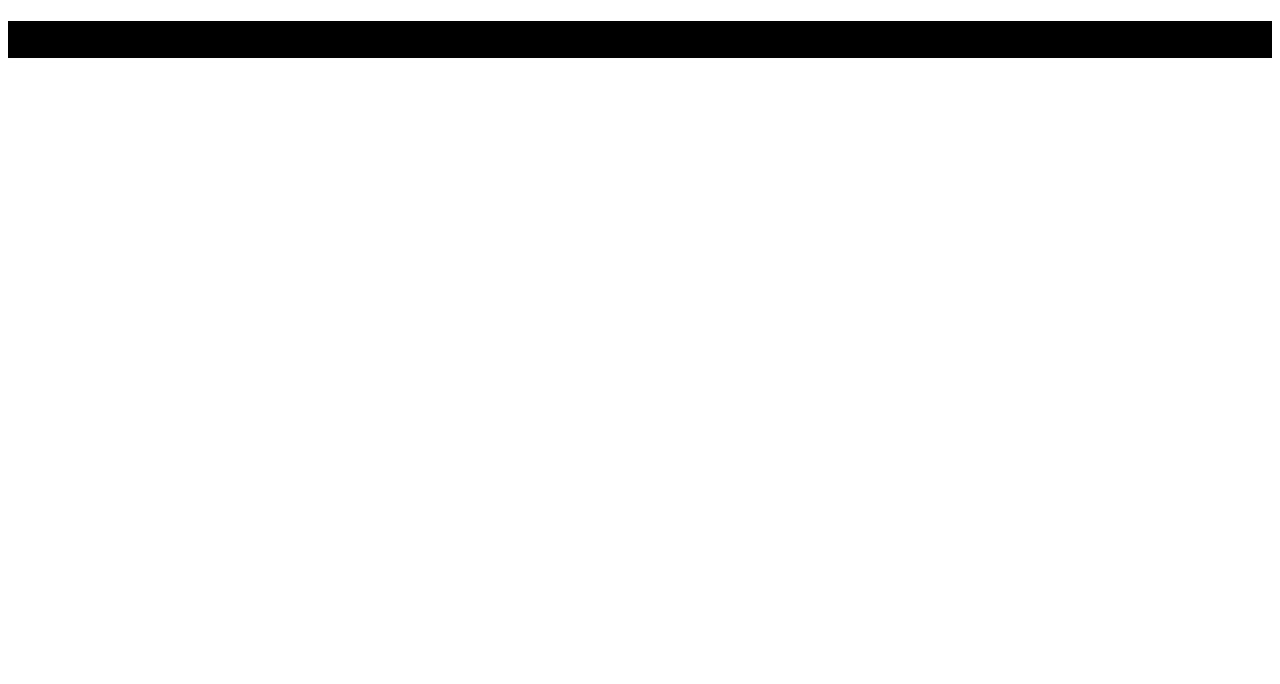
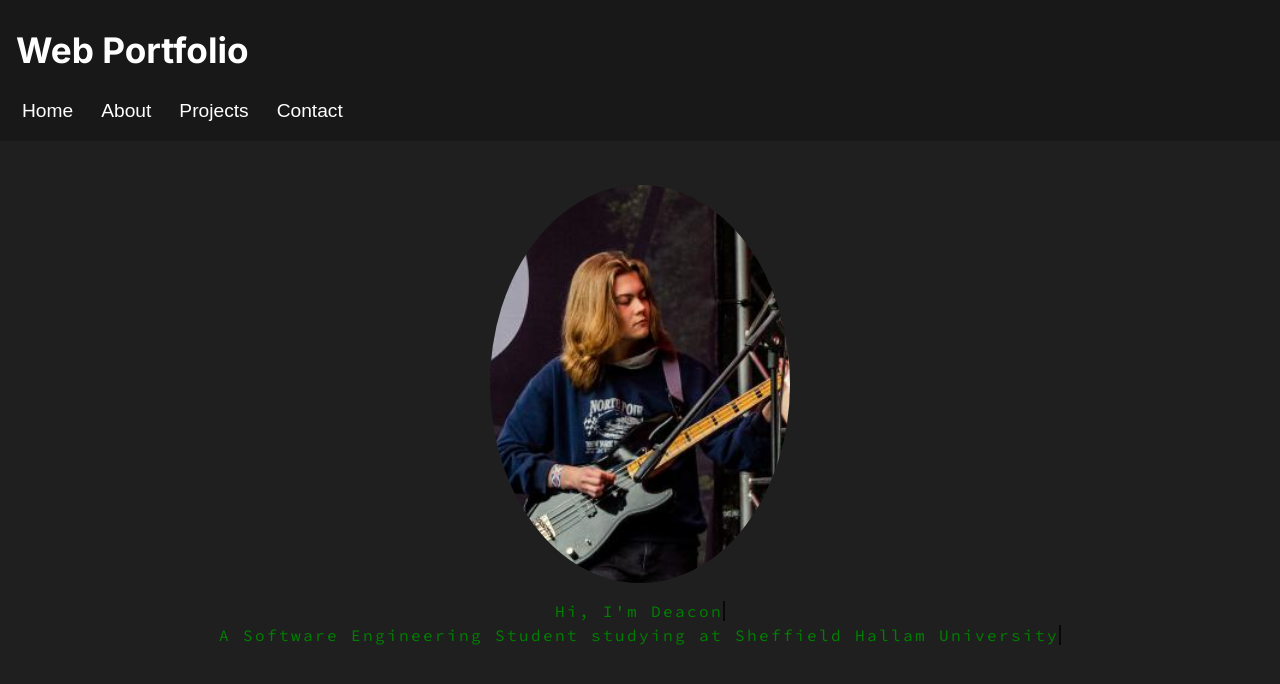
Before and after one commit to JokerZ75/Web-Portfolio, a Gatsby site: page / in a window 1280 px wide. Shown: the top 684 px of the page. Built offline with nearby package versions, Linux system fonts and the light colour scheme; Gatsby itself is replaced by a stand-in of ours.

Commit message:
Landing Page

```diff
--- a/gatsby-config.ts
+++ b/gatsby-config.ts
@@ -1,15 +1,28 @@
 import type { GatsbyConfig } from "gatsby";
+import { resolve } from "path";
 
 const config: GatsbyConfig = {
   siteMetadata: {
     title: `Portfolio`,
-    siteUrl: `https://www.yourdomain.tld`
+    siteUrl: `https://www.yourdomain.tld`,
   },
   // More easily incorporate content into your pages through automatic TypeScript type generation and better GraphQL IntelliSense.
   // If you use VSCode you can also use the GraphQL plugin
   // Learn more at: https://gatsby.dev/graphql-typegen
   graphqlTypegen: true,
-  plugins: ["gatsby-plugin-sass"]
+  plugins: [
+    "gatsby-plugin-sass",
+    `gatsby-plugin-smoothscroll`,
+    `gatsby-plugin-image`,
+    `gatsby-plugin-sharp`,
+    `gatsby-transformer-sharp`,
+    {
+      resolve: "gatsby-plugin-manifest",
+      options: {
+        icon: "src/images/icon.png",
+      },
+    },
+  ],
 };
 
 export default config;
--- a/src/components/Header.tsx
+++ b/src/components/Header.tsx
@@ -0,0 +1,15 @@
+import React, { ReactNode } from "react";
+import Nav from "./Navbar";
+
+const Header: React.FC = () => {
+    return (
+        <header>
+            <div>
+                <h1 id="header-text">Web Portfolio</h1>
+            </div>
+            <Nav />
+        </header>
+    );
+};
+
+export default Header;
--- a/src/components/Navbar.tsx
+++ b/src/components/Navbar.tsx
@@ -0,0 +1,26 @@
+import React from "react";
+import { Link } from "gatsby";
+import scrollTo from "gatsby-plugin-smoothscroll";
+
+const Nav: React.FC = () => {
+    return (
+        <nav>
+            <ul>
+                <li>
+                    <button onClick={() => scrollTo('#Home')}>Home</button>
+                </li>
+                <li>
+                    <button onClick={() => scrollTo('#About')}>About</button>
+                </li>
+                <li>
+                    <button onClick={() => scrollTo('#Projects')}>Projects</button>
+                </li>
+                <li>
+                    <button onClick={() => scrollTo('#Contact')}>Contact</button>
+                </li>
+            </ul>
+        </nav>
+    );
+};
+
+export default Nav;
--- a/src/components/Sections/Home.tsx
+++ b/src/components/Sections/Home.tsx
@@ -0,0 +1,39 @@
+import React from "react";
+import { typeWriter } from "../../lib/utils/typing";
+// @ts-expect-error
+import me from "../../images/me2.png";
+import { StaticImage } from "gatsby-plugin-image";
+
+const Home: React.FC = () => {
+  const textRef = React.useRef<HTMLHeadingElement>(null);
+  const textRef2 = React.useRef<HTMLHeadingElement>(null);
+  const [count, setCount] = React.useState(0);
+
+  React.useEffect(() => {
+    if (textRef.current && textRef2.current && count === 0) {
+      typeWriter(textRef.current, "Hi, I'm Deacon", 100);
+      typeWriter(
+        textRef2.current,
+        "A Software Engineering Student studying at Sheffield Hallam University",
+        50,
+        1400
+      );
+      setCount(1);
+    }
+  }, [textRef]);
+
+  return (
+    <section id="Home">
+      <div id="home-image-holder">
+        <img id="home-image" src={me} alt="Image Of Deacon Hughes" />
+      </div>
+      <div className="">
+        <p ref={textRef} className="code-font"></p>
+        <br />
+        <p ref={textRef2} className="code-font"></p>
+      </div>
+    </section>
+  );
+};
+
+export default Home;
--- /dev/null
+++ b/src/lib/utils/typing.ts
@@ -0,0 +1,19 @@
+export function typeWriter(
+    element: HTMLElement,
+    text: string,
+    speed: number,
+    delay: number = 0
+) {
+    let i = 0;
+    const type = () => {
+        if (i < text.length) {
+            element.innerHTML += text.charAt(i);
+            i++;
+            setTimeout(type, speed);
+        }
+        if (i === text.length) {
+            return true;
+        }
+    };
+    setTimeout(type, delay);
+}
--- a/src/pages/index.tsx
+++ b/src/pages/index.tsx
@@ -1,16 +1,40 @@
-import * as React from "react"
-import type { HeadFC, PageProps } from "gatsby"
-import "../styles/index.scss"
+import * as React from "react";
+import type { HeadFC, PageProps } from "gatsby";
+import "../styles/index.scss";
+import { typeWriter } from "../lib/utils/typing";
+import Header from "../components/Header";
+import Home from "../components/Sections/Home";
 
 const IndexPage: React.FC<PageProps> = () => {
+  const textRef = React.useRef<HTMLHeadingElement>(null);
+  const [count, setCount] = React.useState(0);
+
+  React.useEffect(() => {
+    if (textRef.current && count === 0) {
+      typeWriter(textRef.current, "Hello World", 150);
+      typeWriter(
+        document?.getElementById("text2") as HTMLElement,
+        "Hello World",
+        100
+      );
+
+      setCount(1);
+    }
+  }, [textRef]);
+
   return (
-    <main className="bg-black">
-      <h1 className="text-white">Hello World</h1>
-    </main>
+    <>
+      <Header />
+      <main className="">
+        <Home />
+        <section id="About">
+          <h1 className="text">Hello World</h1>
+        </section>
+      </main>
+    </>
+  );
+};
 
-  )
-}
+export default IndexPage;
 
-export default IndexPage
-
-export const Head: HeadFC = () => <title>Home Page</title>
+export const Head: HeadFC = () => <title>Deacon Hughes Dev</title>;
--- a/src/styles/index.scss
+++ b/src/styles/index.scss
@@ -1,7 +1,127 @@
-.bg-black {
-    background-color: #000000;
+@import url("https://fonts.googleapis.com/css2?family=Inter:wght@400;500;700&family=Source+Code+Pro&display=swap");
+:root {
+  font: 16px/1.5 "Inter", sans-serif;
 }
 
-.bg-white {
-    background-color: #ffffff;
+body {
+  margin: 0;
+  padding: 0;
+  color: white;
 }
+
+.code-font {
+  font-family: "Source Code Pro", cursive;
+  border-right: 0.15em solid black;
+  letter-spacing: 0.15em;
+  margin: 0 auto;
+  overflow: hidden;
+  display: inline;
+  animation: blink 1s infinite;
+  color: green;
+}
+
+@keyframes blink {
+  50% {
+    border-color: transparent;
+  }
+  100% {
+    border-color: black;
+  }
+}
+
+h1,
+p {
+  font-weight: 400;
+}
+
+section {
+  height: 100dvh;
+  //   center content
+  display: flex;
+  flex-direction: column;
+  justify-content: center;
+  align-items: center;
+  text-align: center;
+  background: #1f1f1f;
+}
+
+header {
+  display: flex;
+  flex-direction: column;
+  justify-content: center;
+  align-items: center;
+  text-align: center;
+  position: fixed;
+  top: 0;
+  width: 100%;
+  padding: 0 1rem 0 1rem;
+  background: #181818;
+
+  & > div {
+    width: 100%;
+    text-align: left;
+  }
+
+  & #header-text {
+    font-size: 2.2rem;
+    font-weight: 700;
+    margin-bottom: 0.25rem;
+  }
+}
+
+nav {
+  display: flex;
+  width: 100%;
+  & ul {
+    display: flex;
+    padding: 0;
+    flex-direction: row;
+    list-style: none;
+
+    & li:first-child {
+      margin-left: 0;
+    }
+
+    & li {
+      margin: 0 0.5rem 0 0.5rem;
+      font-weight: 500;
+      font-size: 1.2rem;
+      transition: all 0.2s ease-in-out;
+    }
+  }
+
+  & button {
+    margin-left: auto;
+    border: none;
+    background: none;
+    font-size: 1.2rem;
+    font-weight: 500;
+    transition: all 0.2s ease-in-out;
+    color: white;
+
+    &:hover {
+      color: #ff6b6b;
+      cursor: pointer;
+    }
+  }
+}
+
+#Home {
+  padding: 1rem;
+
+  & #home-image {
+    width: 100%;
+    height: 100%;
+    object-fit: cover;
+    object-position: center;
+    border-radius: 50%;
+
+    &-holder {
+      width: 300px;
+      aspect-ratio: 1/1;
+      height: auto;
+      border-radius: 50%;
+      margin-bottom: 1rem;
+    }
+  }
+}
```
Also changed, not shown: package.json (+8 -1 lines), src/images/icon.png, src/images/me.jpg (added), src/images/me2.png (added), src/styles/Desktop.scss (added), 1 other file.
